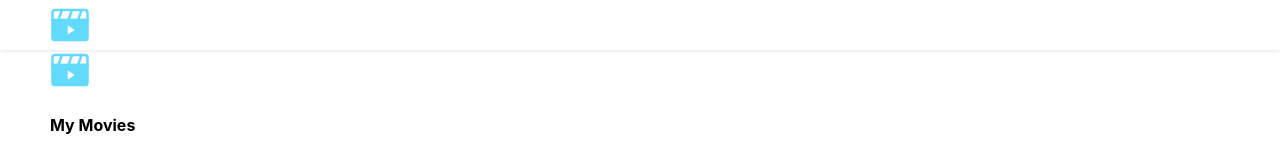
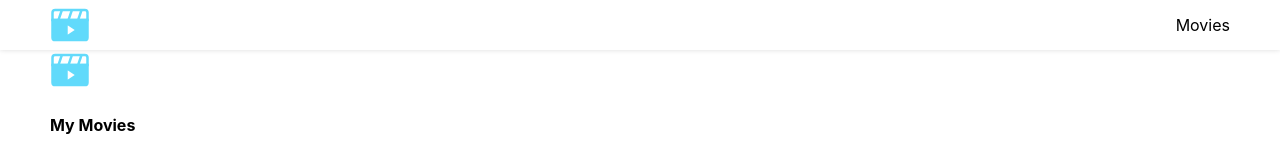
Before and after one commit to DevelopWithAP/movies-app-fe, a React (Create React App) app: page / in a window 1280 px wide. Shown: the top 158 px of the page. Built offline with nearby package versions, Linux system fonts and the light colour scheme; no server answers.

Commit message:
Navigation completed

```diff
--- a/src/components/Header/Header.tsx
+++ b/src/components/Header/Header.tsx
@@ -29,11 +29,11 @@ export const Header = (): JSX.Element => {
     <header className={styles.header}>
       <MyMoviesLogo className={styles.headerIcon} />
       <>
-        {matches && <HamburgerButton isActive={sidebarActive} onClick={toggleActive} />}
+        {matches ? <HamburgerButton isActive={sidebarActive} onClick={toggleActive} /> : <NavigationLink name="Movies" to="/movies" />}
 
         {sidebarActive && (
           <Sidebar onBackDropClick={closeSidebar}>
-            <NavigationLink name="movies" to="/movies" />
+            <NavigationLink name="Movies" to="/movies" />
           </Sidebar>
         )}
       </>
```
